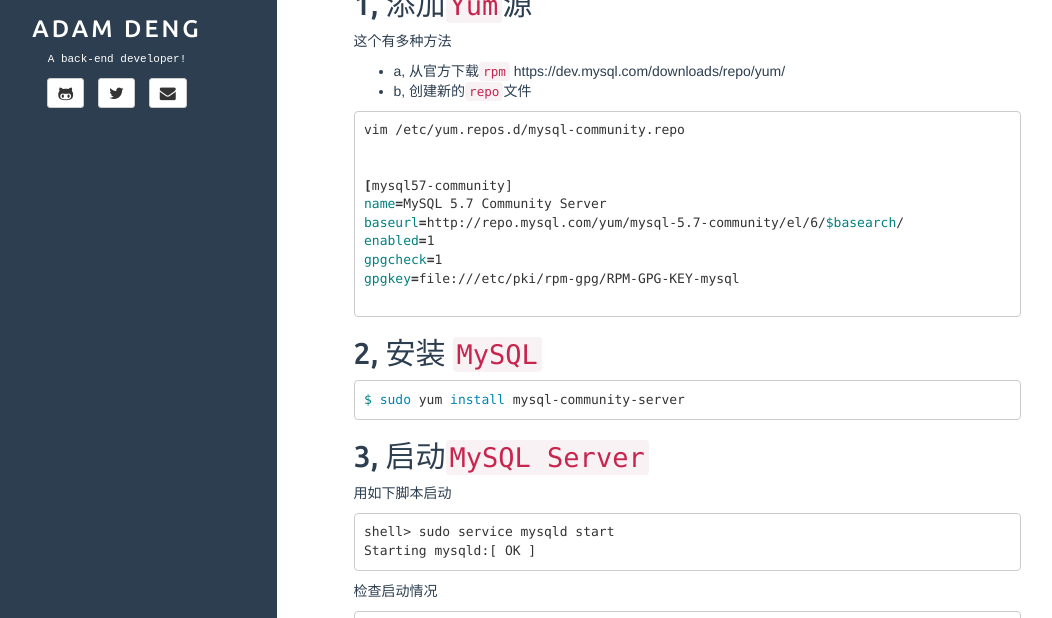
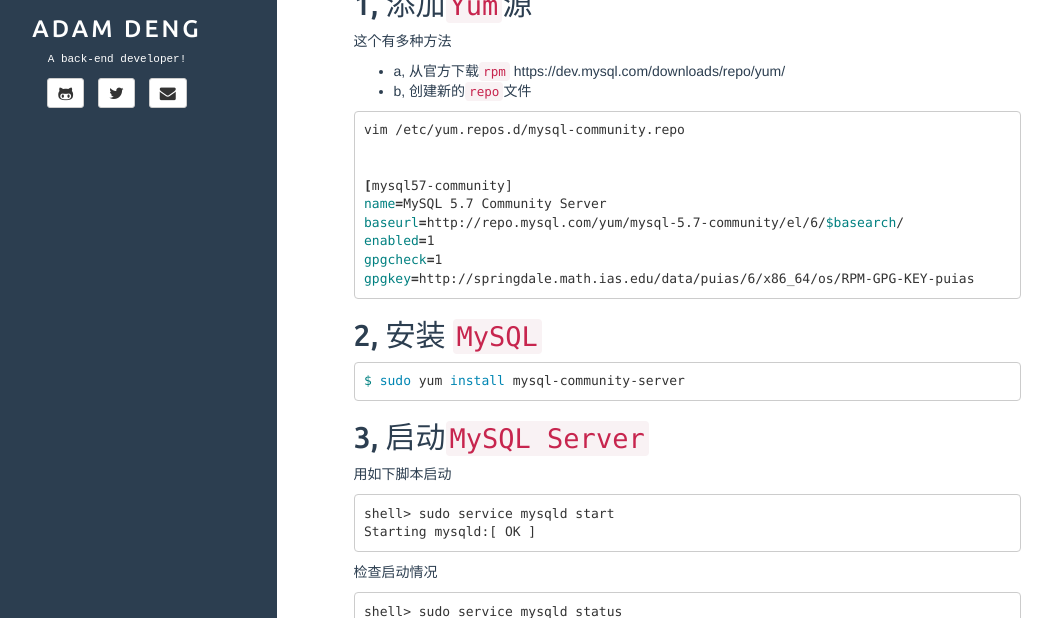
Before and after one commit to cbfmai/java-tutorial, a Jekyll site: the page built from _posts/2017-03-13-Installing-MySQL-on-CentOS.md, in a window 1280 px wide and 900 px high, cut to the strip 282-900 px from the top of the window. Shown: the whole strip, without its empty margins (43-1095 px from the left). Built offline with Jekyll 4.4.1, drawn with Linux system fonts in a browser that asks for light colours.

Commit message:
fix gpbkey

````diff
--- a/_posts/2017-03-13-Installing-MySQL-on-CentOS.md
+++ b/_posts/2017-03-13-Installing-MySQL-on-CentOS.md
@@ -26,8 +26,7 @@ name=MySQL 5.7 Community Server
 baseurl=http://repo.mysql.com/yum/mysql-5.7-community/el/6/$basearch/
 enabled=1
 gpgcheck=1
-gpgkey=file:///etc/pki/rpm-gpg/RPM-GPG-KEY-mysql
-
+gpgkey=http://springdale.math.ias.edu/data/puias/6/x86_64/os/RPM-GPG-KEY-puias
 ```
 
 
````
